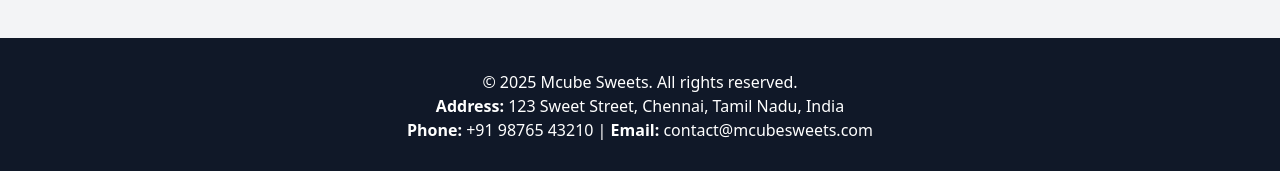
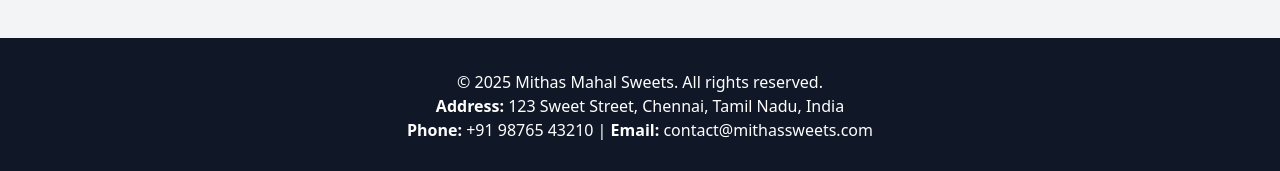
Before and after one commit to NXTGenTechnologies/MithasMahal, a React (Vite) app in the folder mithas-mahal/: page / in a window 1280 px wide. Shown: the part 2870-3041 px from the top of the page. Built offline with nearby package versions, Linux system fonts and the light colour scheme.

Commit message:
Update Footer.jsx

```diff
--- a/mithas-mahal/src/components/Footer.jsx
+++ b/mithas-mahal/src/components/Footer.jsx
@@ -3,9 +3,9 @@ import React from 'react';
 const Footer = () => {
   return (
     <footer className="bg-gray-900 text-white text-center py-8">
-      <p>&copy; 2025 Mcube Sweets. All rights reserved.</p>
+      <p>&copy; 2025 Mithas Mahal Sweets. All rights reserved.</p>
       <p><b>Address:</b> 123 Sweet Street, Chennai, Tamil Nadu, India</p>
-      <p><b>Phone:</b> +91 98765 43210 | <b>Email:</b> contact@mcubesweets.com</p>
+      <p><b>Phone:</b> +91 98765 43210 | <b>Email:</b> contact@mithassweets.com</p>
     </footer>
   );
 };
```
